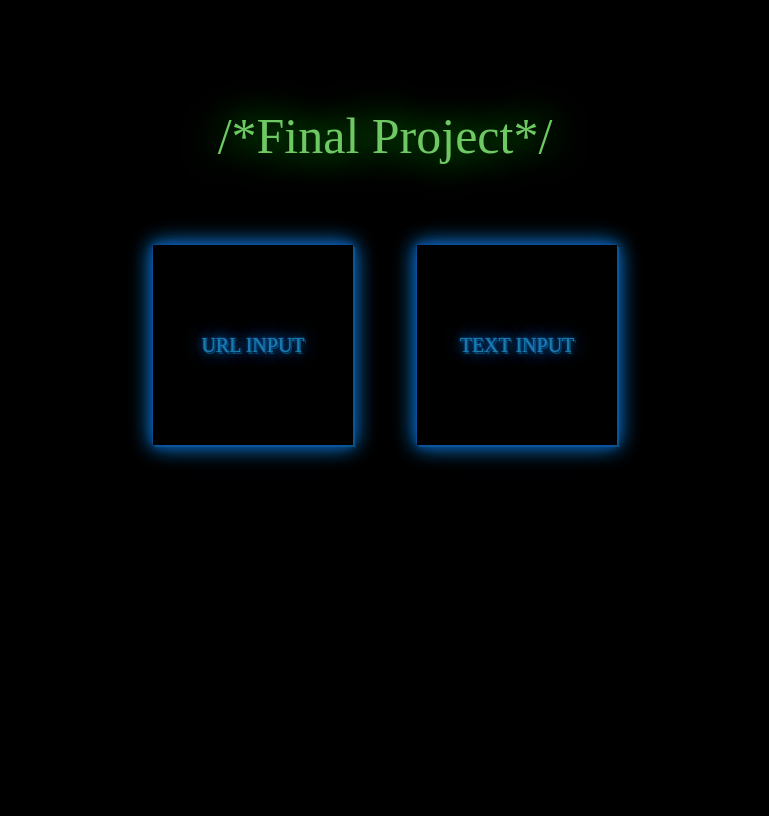
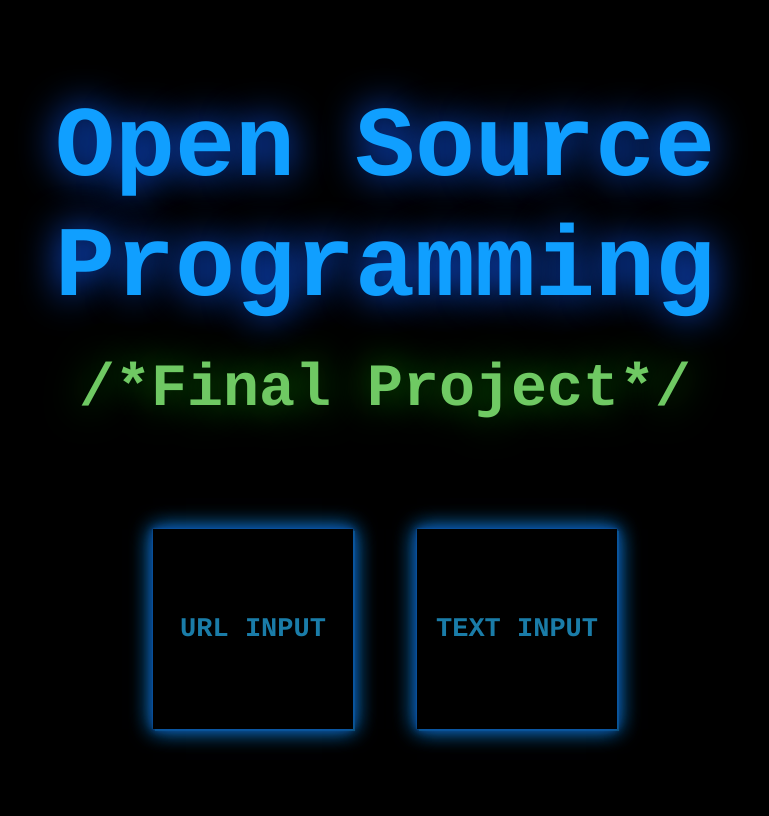
Before and after one commit to chaejunlee/osp_project, a Flask app: template templates/ver2/main.html in a window 1280 px wide. Shown: the whole page, without its empty margins (255-1024 px from the left). Run offline with Flask 2, Linux system fonts and the light colour scheme; the template is opened without the code that fills it, so the values that code supplies are empty; parts of the project's set-up code (start-up, migrations or seed data) failed here and were passed over.

Commit message:
modify main.html ver2.

```diff
--- a/templates/ver2/main.html
+++ b/templates/ver2/main.html
@@ -1,7 +1,7 @@
 <html>
 
 <head>
-  <link rel="stylesheet" type="text/css" href="../static/main.css">
+  <link rel="stylesheet" type="text/css" href="main.css">
   <title>Web Analysis</title>
 </head>
 
@@ -17,9 +17,9 @@
     <div class="neon_txt">
       Open Source Programming
     </div>
-    <div class="neon_txt" style="font-size: 50px; color: #6fc963; text-shadow: 0 0 3vw #1ade00;">
+    <div class="neon_txt" style="font-size: 60px; color: #6fc963; text-shadow: 0 0 3vw #118701;">
       /*Final Project*/
-    </div>
+    </div> <!-- #ff91a5-->
   </div>
   <div class="container" style="padding: 50px;">
     <a class="button" style="color:#ac8600; margin: 30px;" href="{{ url_for('static', filename='url.html') }}">URL INPUT</a>
```
